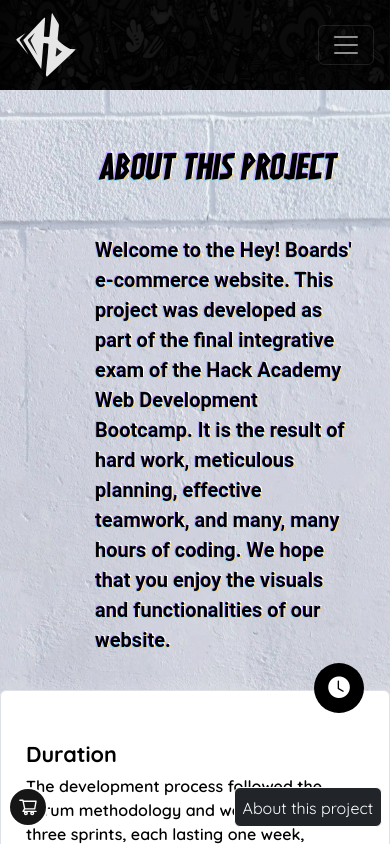
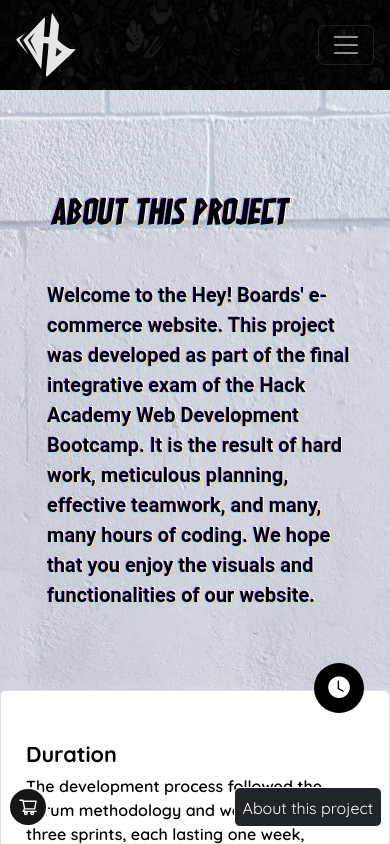
Before and after one commit to NicoAchard/FrontEcommerce, a React (Vite) app: page /about-this-project in a window 390 px wide. Shown: the top 844 px of the page. Built offline with nearby package versions, Linux system fonts and the light colour scheme.

Commit message:
Update Project.jsx

```diff
--- a/src/pages/Project.jsx
+++ b/src/pages/Project.jsx
@@ -32,7 +32,7 @@
           <img src={aboutImg} alt="Header img" className=" header-image position-absolute" />
           <div className="fade-overlay-2 position-absolute" />
           <div className="container">
-            <div className="header d-flex flex-column justify-content-center col-md-9 col-lg-9  text-black ms-5">
+            <div className="header d-flex flex-column justify-content-center col-md-9 col-lg-9  text-black ms-0 ms-lg-5">
               <div className="header-title-container">
                 <img src={aboutTitle} alt="About-this-project" className="header-title"></img>
               </div>
```
